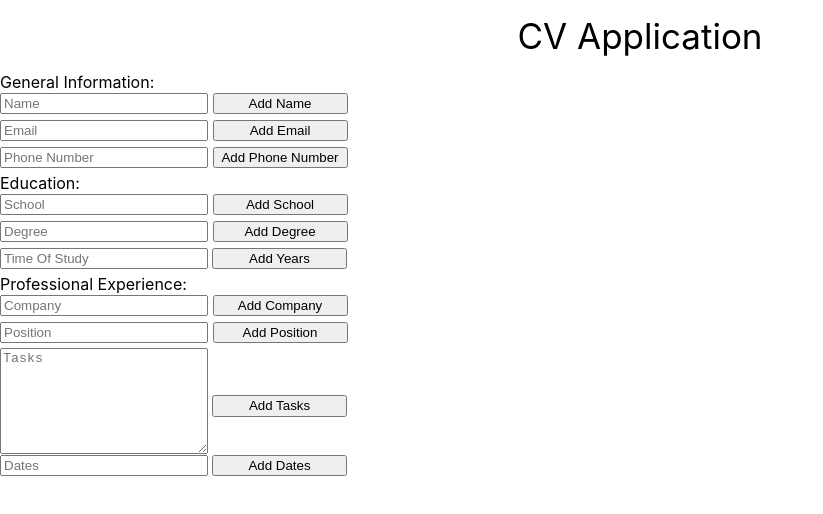
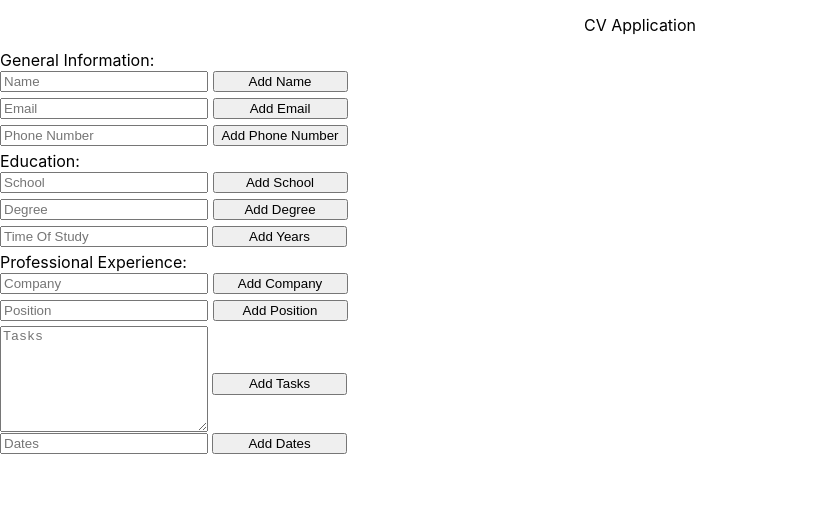
Before and after one commit to alex-goldschmidt/cv-project, a React (Create React App) app: page / in a window 1280 px wide. Shown: the top 514 px of the page, without its empty margins (0-823 px from the left). Built offline with nearby package versions, Linux system fonts and the light colour scheme.

Commit message:
Edit font of title

```diff
--- a/src/styles/styles.css
+++ b/src/styles/styles.css
@@ -1,6 +1,5 @@
 .App {
   padding: 15px;
-  font-size: 35px;
 }
 
 form {
```
